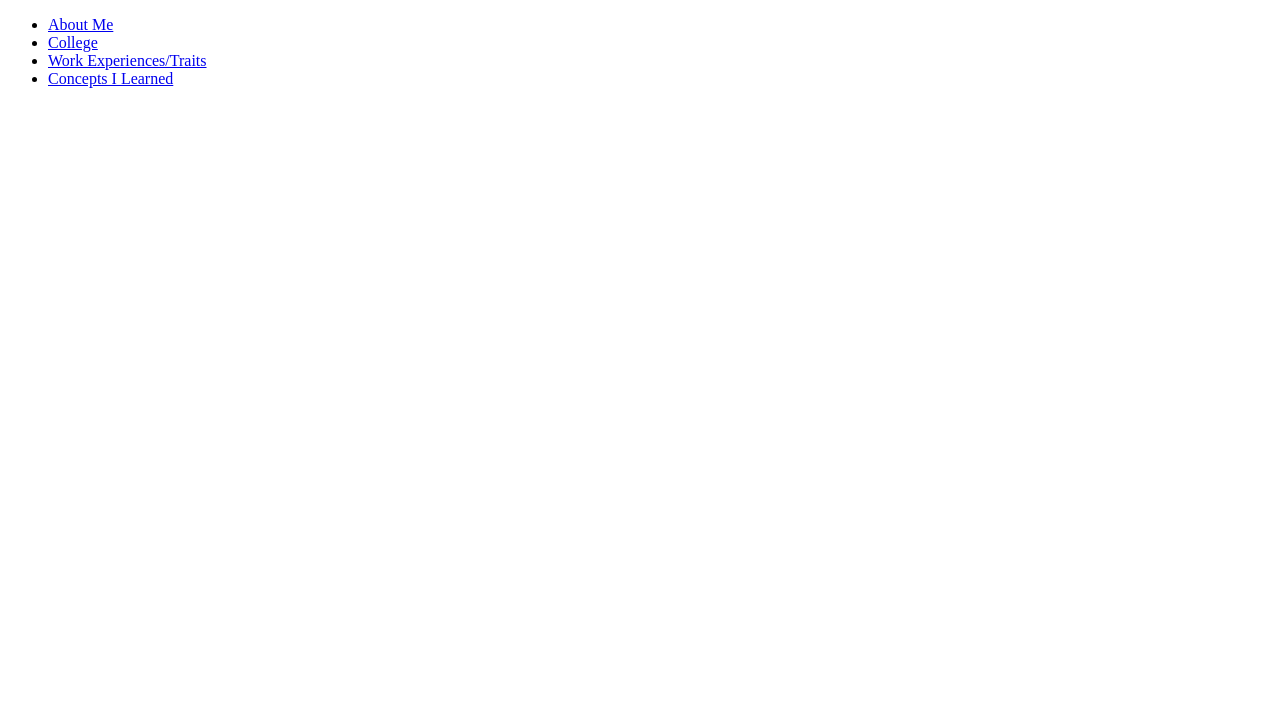
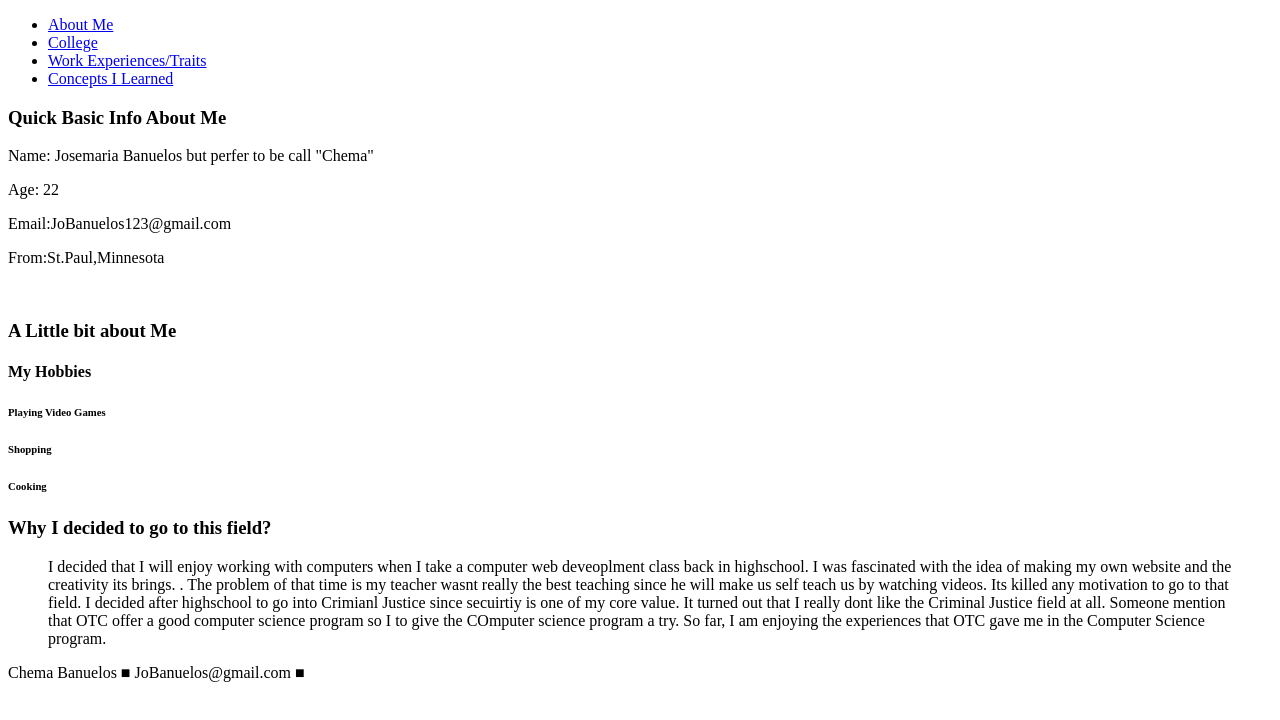
Before and after one commit to JoBanuelos/JoBanuelos.github.io, a plain HTML site: page index.html in a window 1280 px wide. Drawn offline with Linux system fonts and the light colour scheme.

Commit message:
Added texts to index.html

```diff
--- a/index.html
+++ b/index.html
@@ -16,6 +16,43 @@
       <li><a href="concepts.html">Concepts I Learned</a></li>
     </ul>
   </nav>
+
+<section class="aboutme">
+  <h3>Quick Basic Info About Me</h3>
+  <section class=box>
+<p>Name: Josemaria Banuelos but perfer to be call "Chema"</p>
+<p>Age: 22</p>
+<p>Email:JoBanuelos123@gmail.com</p>
+<p>From:St.Paul,Minnesota</p>
+  </section>
+  <section class=box>
+<img src="" alt="">
+  </section>
+
+<section class="hobbies">
+<h3>A Little bit about Me</h3>
+<section>
+<h4>My Hobbies</h4>
+<section>
+<h6>Playing Video Games</h6>
+</section>
+<section>
+<h6>Shopping</h6>
+</section>
+<section>
+<h6>Cooking</h6>
+</section>
+</section>
+</section>
+</section>
+
+<section class="Why">
+<h3>Why I decided to go to this field?</h3>
+<blockquote >
+I decided that I will enjoy working with computers when I take a computer web deveoplment class back in highschool. I was fascinated with the idea of making my own website and the creativity its brings. . The problem of that time is my teacher wasnt really the best teaching since he will make us self teach us by watching videos. Its killed any motivation to go to that field. I decided after highschool to go into Crimianl Justice since secuirtiy is one of my core value. It turned out that I really dont like the Criminal Justice field at all. Someone mention that OTC offer a good computer science program so I to give the COmputer science program a try. So far, I am enjoying the experiences that OTC gave me in the Computer Science program.
+</blockquote>
+</section>
+
+<footer> Chema Banuelos ■ JoBanuelos@gmail.com ■  </footer>
 </body>
-
 </html>
```
